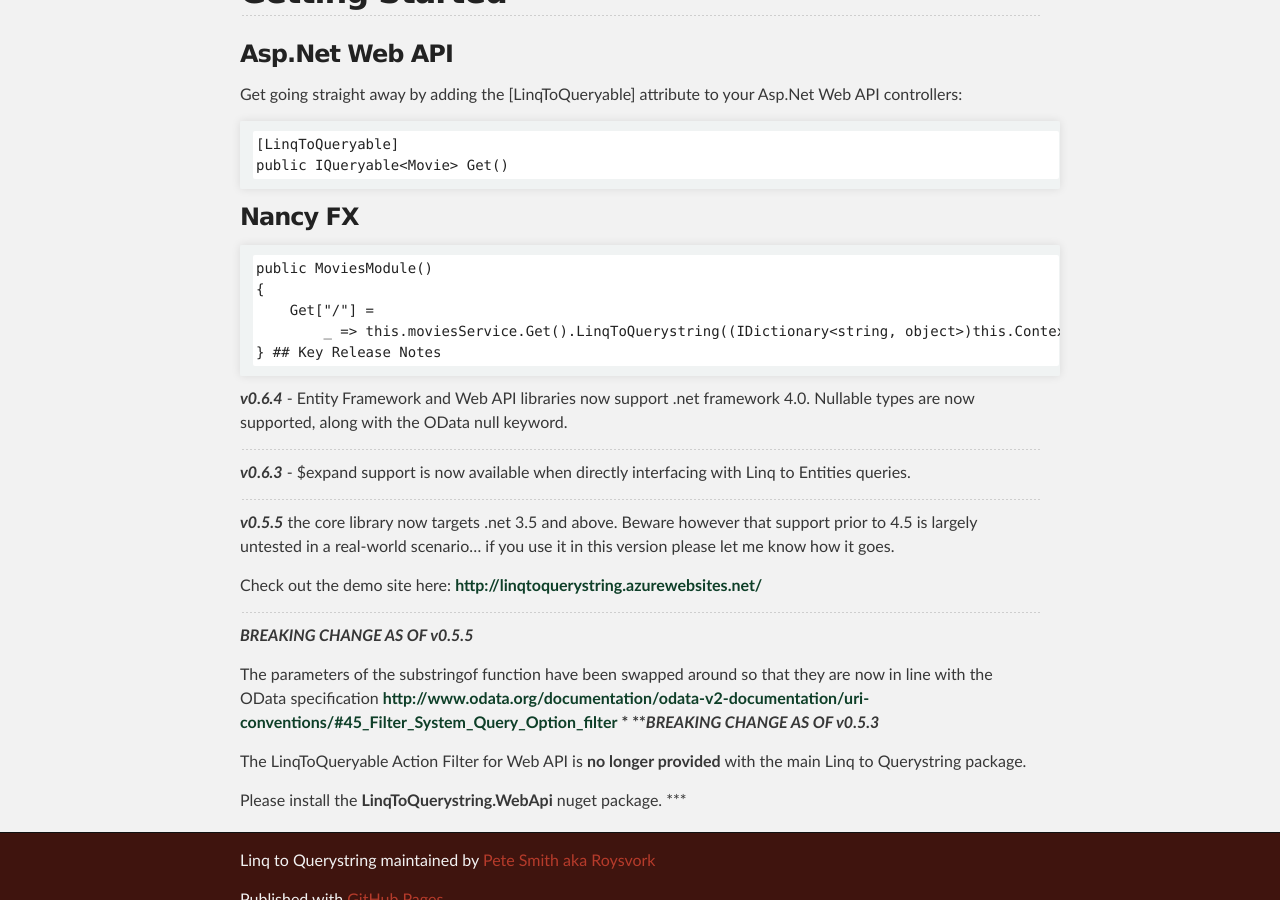
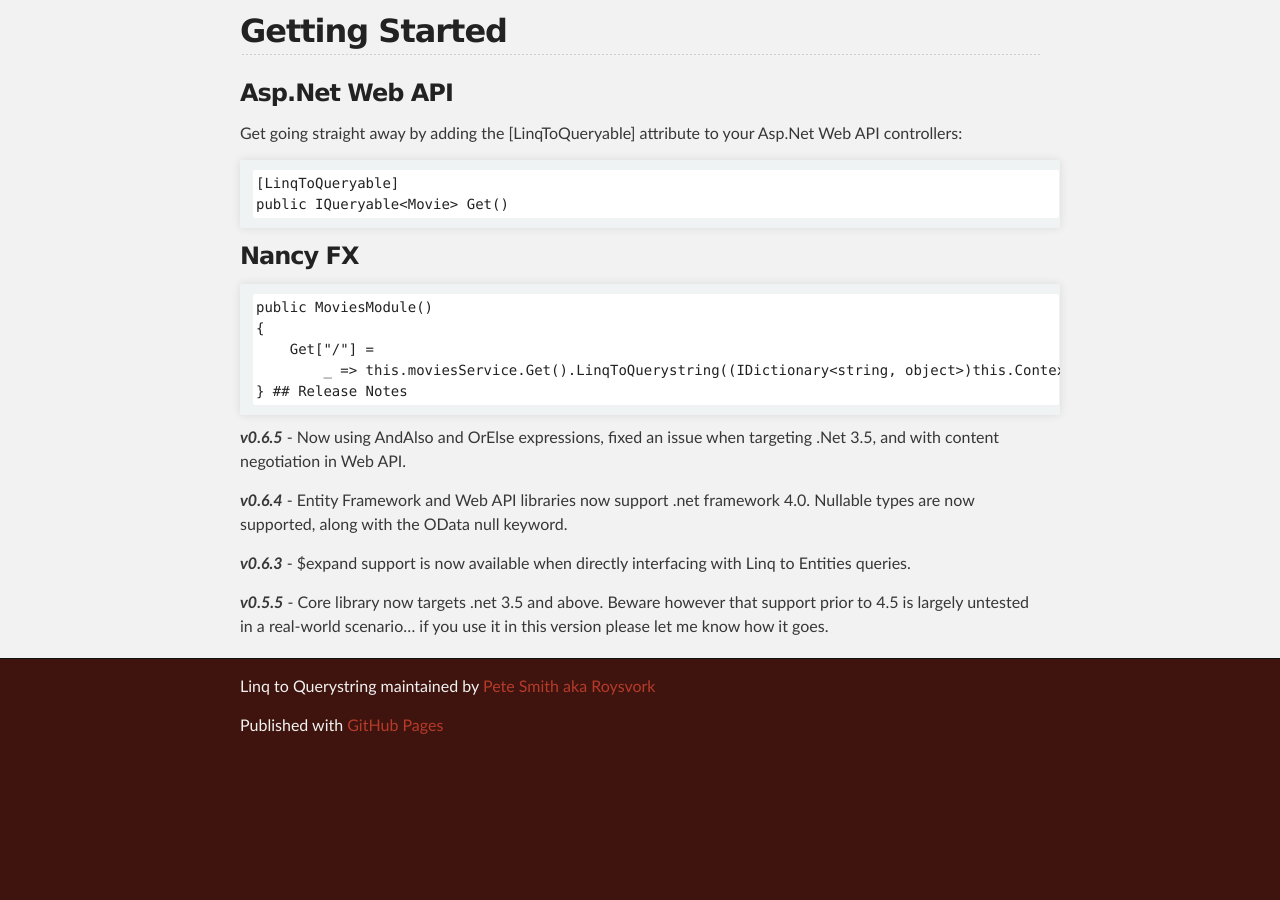
Before and after one commit to beyond-code-github/LinqToQuerystring, a Jekyll site: the page built from index.markdown, in a window 1280 px wide and 900 px high, scrolled down 1387 px. Built offline with Jekyll 4.4.1, drawn with Linux system fonts in a browser that asks for light colours; Markdown is read by kramdown in place of the engine named in the settings; after the commit the page ends 2144 px from its top, so only the background shows below that; some of the changed text lies outside the part shown.

Commit message:
Updated for version 0.6.5

```diff
--- a/index.markdown
+++ b/index.markdown
@@ -27,7 +29,6 @@ PM> Install-Package LinqToQuerystring.EntityFramework
 * Web Api package: [https://nuget.org/packages/LinqToQuerystring.WebApi/](https://nuget.org/packages/LinqToQuerystring.WebApi/)
 PM> Install-Package LinqToQuerystring.WebApi
 
-
 * Nancy FX package: [https://nuget.org/packages/LinqToQuerystring.Nancy/](https://nuget.org/packages/LinqToQuerystring.Nancy/)
 PM> Install-Package LinqToQuerystring.Nancy
 
@@ -47,29 +48,12 @@ Get going straight away by adding the [LinqToQueryable] attribute to your Asp.Ne
         Get["/"] =
             _ => this.moviesService.Get().LinqToQuerystring((IDictionary<string, object>)this.Context.Request.Query)
     }
-##Key Release Notes
+##Release Notes
+
+**_v0.6.5_** - Now using AndAlso and OrElse expressions, fixed an issue when targeting .Net 3.5, and with content negotiation in Web API.
 
 **_v0.6.4_** - Entity Framework and Web API libraries now support .net framework 4.0. Nullable types are now supported, along with the OData null keyword.
 
-***
-
 **_v0.6.3_** - $expand support is now available when directly interfacing with Linq to Entities queries.
 
-***
-
-**_v0.5.5_** the core library now targets .net 3.5 and above. Beware however that support prior to 4.5 is largely untested in a real-world scenario... if you use it in this version please let me know how it goes.
-
-Check out the demo site here: [http://linqtoquerystring.azurewebsites.net/](http://linqtoquerystring.azurewebsites.net/)
-
-***
-**_BREAKING CHANGE AS OF v0.5.5_**
-
-The parameters of the substringof function have been swapped around so that they are now in line with the OData specification
-[http://www.odata.org/documentation/odata-v2-documentation/uri-conventions/#45_Filter_System_Query_Option_filter](http://www.odata.org/documentation/odata-v2-documentation/uri-conventions/#45_Filter_System_Query_Option_filter)
-***
-**_BREAKING CHANGE AS OF v0.5.3_**
-
-The LinqToQueryable Action Filter for Web API is **no longer provided** with the main Linq to Querystring package.
-
-Please install the **LinqToQuerystring.WebApi** nuget package.
-***
+**_v0.5.5_** - Core library now targets .net 3.5 and above. Beware however that support prior to 4.5 is largely untested in a real-world scenario... if you use it in this version please let me know how it goes.
```
Also changed, not shown: other parts of index.markdown (+2 -0 lines).
